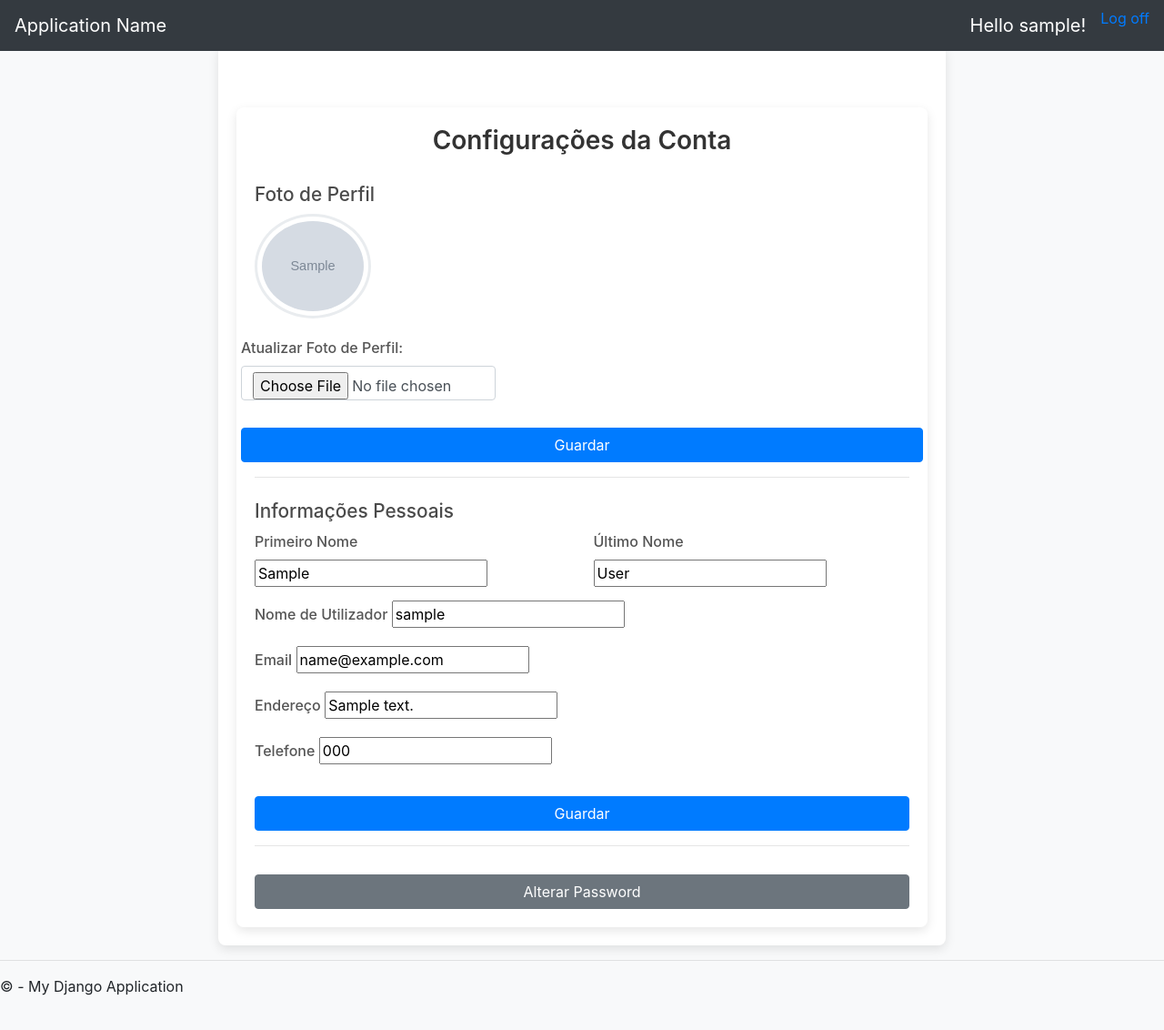
After one commit to rodrigoabreu22/TPW_Project_1, a Django app: page /myprofile/settings in a window 1280 px wide. The commit adds this page. Shown: the whole page at 91% size. Run offline with Django 5.2, Linux system fonts and the light colour scheme; a user stored in the database is signed in; tables that the repository leaves empty hold one stand-in row (values such as "Sample post"); grey boxes marked "Sample" are stand-in pictures; some libraries are stand-ins or nearby versions.

Commit message:
muitos ajustes ao perfil, se mudar alguma coisa agora é css, user list tambem teve uma melhoria.

```diff
--- a/AmorCamisola/forms.py
+++ b/AmorCamisola/forms.py
@@ -8,7 +8,6 @@ class CreateAccountForm(UserCreationForm):
     email = forms.EmailField(label='Email', required=True)
     first_name = forms.CharField(label='First Name', max_length=30, required=True)
     last_name = forms.CharField(label='Last Name', max_length=30, required=True)
-    cc = forms.CharField(label='CC', max_length=50)
     address = forms.CharField(label='Address', max_length=50)
     phone = PhoneNumberField(label='Phone', required=True)
 
@@ -29,12 +28,33 @@ class CreateAccountForm(UserCreationForm):
             # Save additional fields in UserProfile
             UserProfile.objects.create(
                 user=user,
-                cc=self.cleaned_data['cc'],
                 address=self.cleaned_data['address'],
                 phone=self.cleaned_data['phone']
             )
         return user
 
+class UploadProfilePicture(forms.Form):
+    image = forms.FileField(widget=forms.FileInput(
+        attrs={'class': 'form-control',
+               'id': 'image',
+               'name': 'input_file',
+               'accept': 'image/*'
+               }
+    ))
+
+class UpdatePassword(forms. Form):
+    new = forms.CharField(max_length=20, required=True, widget=forms.PasswordInput(attrs={'class': 'form-control'}))
+    confirm = forms.CharField(max_length=20, required=True, widget=forms.PasswordInput(attrs={'class': 'form-control'}))
+
+class UpdateUser(forms.Form):
+    first_name = forms.CharField(label='Primeiro Nome', max_length=30, required=True)
+    last_name = forms.CharField(label='Último Nome', max_length=30, required=True)
+    username = forms.CharField(label='Nome de Utilizador', max_length=30, required=True)
+    email = forms.EmailField(label='Email', required=True)
+
+class UpdateProfile(forms.Form):
+    address = forms.CharField(label='Address', max_length=50)
+    phone = PhoneNumberField(label='Phone', required=True)
 
 class ProductForm(forms.Form):
     CATEGORIES= [
--- /dev/null
+++ b/AmorCamisola/static/css/account.css
@@ -0,0 +1,119 @@
+/* Estilos gerais */
+body {
+    background-color: #f8f9fa;
+}
+
+.container {
+    max-width: 800px;
+    padding: 20px;
+    background-color: #ffffff;
+    box-shadow: 0px 4px 12px rgba(0, 0, 0, 0.1);
+    border-radius: 8px;
+}
+
+h2 {
+    font-size: 1.75rem;
+    color: #333333;
+    font-weight: 600;
+    text-align: center;
+    margin-bottom: 30px;
+}
+
+h4 {
+    font-size: 1.3rem;
+    font-weight: 500;
+    color: #4a4a4a;
+    margin-top: 25px;
+}
+
+/* Formulários */
+.form-group label {
+    font-weight: 500;
+    color: #555;
+}
+
+.form-group {
+    margin-bottom: 15px;
+}
+
+.btn {
+    width: 100%;
+    margin-top: 15px;
+}
+
+.btn-primary {
+    background-color: #007bff;
+    border-color: #007bff;
+}
+
+.btn-primary:hover {
+    background-color: #0056b3;
+    border-color: #0056b3;
+}
+
+/* Seção de Foto de Perfil */
+.d-flex img {
+    border: 3px solid #e9ecef;
+    padding: 5px;
+}
+
+.d-flex {
+    align-items: center;
+    margin-bottom: 20px;
+}
+
+/* Modal de Alteração de Password */
+.modal-content {
+    border-radius: 10px;
+}
+
+.modal-header {
+    background-color: #007bff;
+    color: #ffffff;
+}
+
+.modal-title {
+    font-weight: 500;
+}
+
+.modal-footer .btn-secondary {
+    background-color: #6c757d;
+}
+
+.modal-footer .btn-secondary:hover {
+    background-color: #5a6268;
+}
+
+.modal-footer .btn-primary {
+    background-color: #007bff;
+}
+
+.modal-footer .btn-primary:hover {
+    background-color: #0056b3;
+}
+
+/* Feedback de Sucesso e Erro */
+.alert {
+    border-radius: 8px;
+    font-size: 0.95rem;
+}
+
+.alert-success {
+    background-color: #d4edda;
+    color: #155724;
+}
+
+.alert-danger {
+    background-color: #f8d7da;
+    color: #721c24;
+}
+
+/* Formulário de Informações Pessoais */
+.form-row {
+    display: flex;
+    gap: 15px;
+}
+
+.form-row .form-group {
+    flex: 1;
+}
--- /dev/null
+++ b/AmorCamisola/templates/account.html
@@ -0,0 +1,127 @@
+{% extends "layout.html" %}
+
+{% block content %}
+    {% load static %}
+<!DOCTYPE html>
+<html lang="en">
+<head>
+    <meta charset="UTF-8">
+    <meta name="viewport" content="width=device-width, initial-scale=1.0">
+    <title>{{ user.username }}'s Profile</title>
+    <!-- Bootstrap CSS -->
+    <link rel="stylesheet" href="https://stackpath.bootstrapcdn.com/bootstrap/4.5.2/css/bootstrap.min.css">
+    <link rel="stylesheet" href="{% static 'css/account.css' %}">
+</head>
+<body>
+<div class="container mt-5">
+    <h2>Configurações da Conta</h2>
+
+    <!-- Mensagem de Sucesso ou Erro -->
+    {% if success %}
+        <div class="alert alert-success">{{ success }}</div>
+    {% endif %}
+    {% if error %}
+        <div class="alert alert-danger">{{ error }}</div>
+    {% endif %}
+
+    <!-- Formulário de Upload de Imagem -->
+    <form method="POST" enctype="multipart/form-data">
+        {% csrf_token %}
+        <h4>Foto de Perfil</h4>
+        <div class="d-flex">
+            <img src="{% if account.image %}/media/{{ account.image.name }}{% else %}{% static 'fonts/imgs/defaultUser.png' %}{% endif %}"
+             style="width: 10vw; height: 9vw; object-fit: cover"
+             class="rounded-circle" alt="">
+        </div>
+        <div class="row">
+            <div class="form-group">
+                <label for="image">Atualizar Foto de Perfil:</label>
+                {{ image_form.image }}
+            </div>
+            <button type="submit" class="btn btn-primary" name="image_upload">Guardar</button>
+        </div>
+    </form>
+    <hr>
+
+    <!-- Formulário de Dados do Usuário -->
+    <form method="POST" enctype="multipart/form-data">
+        {% csrf_token %}
+        <h4>Informações Pessoais</h4>
+        <div class="form-row">
+            <div class="form-group col-md-6">
+                <label for="first_name">Primeiro Nome</label>
+                {{ user_form.first_name }}
+            </div>
+            <div class="form-group col-md-6">
+                <label for="last_name">Último Nome</label>
+                {{ user_form.last_name }}
+            </div>
+        </div>
+        <div class="form-group">
+            <label for="username">Nome de Utilizador</label>
+            {{ user_form.username }}
+        </div>
+        <div class="form-group">
+            <label for="email">Email</label>
+            {{ user_form.email }}
+        </div>
+        <div class="form-group">
+            <label for="address">Endereço</label>
+            {{ profile_form.address }}
+        </div>
+        <div class="form-group">
+            <label for="phone">Telefone</label>
+            {{ profile_form.phone }}
+        </div>
+        <button type="submit" class="btn btn-primary" name="profile_change">Guardar</button>
+    </form>
+    <hr>
+
+    <!-- Botão para abrir o modal de Alterar Password -->
+<button type="button" class="btn btn-secondary" data-toggle="modal" data-target="#changePasswordModal">
+    Alterar Password
+</button>
+
+<!-- Modal de Alteração de Password -->
+<div class="modal fade" id="changePasswordModal" tabindex="-1" role="dialog" aria-labelledby="changePasswordModalLabel" aria-hidden="true">
+    <div class="modal-dialog" role="document">
+        <div class="modal-content">
+            <div class="modal-header">
+                <h5 class="modal-title" id="changePasswordModalLabel">Alterar Password</h5>
+                <button type="button" class="close" data-dismiss="modal" aria-label="Close">
+                    <span aria-hidden="true">&times;</span>
+                </button>
+            </div>
+            <form method="POST">
+                {% csrf_token %}
+                <div class="modal-body">
+                    <div class="form-group">
+                        <label for="new_password">Nova Password</label>
+                        {{ password_form.new }}
+                    </div>
+                    <div class="form-group">
+                        <label for="confirm_password">Confirmar Password</label>
+                        {{ password_form.confirm }}
+                    </div>
+                </div>
+                <div class="modal-footer">
+                    <button type="button" class="btn btn-secondary" data-dismiss="modal">Cancelar</button>
+                    <button type="submit" class="btn btn-primary" name="password_change">Alterar Password</button>
+                </div>
+            </form>
+        </div>
+    </div>
+</div>
+
+<!-- Bootstrap JS and dependencies -->
+<script src="https://code.jquery.com/jquery-3.5.1.slim.min.js"></script>
+<script src="https://cdn.jsdelivr.net/npm/@popperjs/core@2.4.3/dist/umd/popper.min.js"></script>
+<script src="https://stackpath.bootstrapcdn.com/bootstrap/4.5.2/js/bootstrap.min.js"></script>
+
+    <!-- Bootstrap JS and dependencies -->
+<script src="https://code.jquery.com/jquery-3.5.1.slim.min.js"></script>
+<script src="https://cdn.jsdelivr.net/npm/@popperjs/core@2.4.3/dist/umd/popper.min.js"></script>
+<script src="https://stackpath.bootstrapcdn.com/bootstrap/4.5.2/js/bootstrap.min.js"></script>
+</body>
+</html>
+{% endblock %}
--- a/AmorCamisola/templates/profile.html
+++ b/AmorCamisola/templates/profile.html
@@ -19,7 +19,9 @@
     <!-- Profile Header Section -->
     <div class="row mb-4">
         <div class="col-md-4 text-center">
-            <img src="{% static 'fonts/imgs/defaultUser.png' %}" alt="Profile Picture" class="rounded-circle img-fluid profile-picture">
+            <img src="{% if profile.image %}/media/{{ profile.image.name }}{% else %}{% static 'fonts/imgs/defaultUser.png' %}{% endif %}"
+             style="width: 10vw; height: 9vw; object-fit: cover"
+             class="rounded-circle" alt="">
         </div>
         <div class="col-md-8">
             <div class="d-flex align-items-center mb-3">
--- a/AmorCamisola/views.py
+++ b/AmorCamisola/views.py
@@ -95,7 +95,7 @@ def createAccount(request):
             return render(request, 'createAccount.html', {'form': form, 'error': 'Form is not valid'})
 
     else:
-        form = CreateAccountForm()  # GET request, instantiate a blank form
+        form = CreateAccountForm()
     return render(request, 'createAccount.html', {'form': form, 'error': False})
 
 @login_required(login_url='/login/')  # Redirects to login if not authenticated
@@ -103,15 +103,11 @@ def myProfile(request):
     user = User.objects.get(id=request.user.id)
     # Get the list of users the current user is following
     following = Following.objects.filter(following=user)
-
     # Get the list of users who follow the current user
     followers = Following.objects.filter(followed_id=user.id)
 
     selling = Product.objects.filter(seller_id=request.user.id)
     profile = UserProfile.objects.get(user=request.user)
-
-    # Check if the profile user is followed by the logged-in user
-    follows = Following.objects.filter(following=request.user, followed=user).exists()
 
     tparams = {"user" : user, "following" : following, "followers" : followers, "selling" : selling, "profile" : profile}
 
@@ -207,28 +203,37 @@ def unfollow_user(request, username):
     return redirect('profile', username=username)
 
 def userlist(request):
-    # Inicializar o formulário de pesquisa
+    # Initialize the search form
     form = SearchUserForm(request.POST or None)
     query = None
     all_users = None
+    all_user_profiles = None
 
-    # Se não houver busca, mostrar os 10 usuários mais populares
+    # Fetch the 10 most popular users based on follower count
     popular_users = (
         User.objects.annotate(num_followers=Count('followers_set'))
         .order_by('-num_followers')[:10]
     )
+    # Fetch the UserProfile objects for popular users
+    popular_users_profiles = UserProfile.objects.filter(user__in=popular_users)
 
-    # Verificar se uma busca foi realizada
+    # Check if a search query is submitted
     if request.method == 'POST' and form.is_valid():
         query = form.cleaned_data['query']
-        # Filtrar os usuários pelo nome
+        # Filter users by username matching the query
         all_users = User.objects.filter(username__icontains=query)
+        # Fetch UserProfile objects for the search results
+        print(all_users)
+        all_user_profiles = UserProfile.objects.filter(user__in=all_users)
+        print(all_user_profiles)
 
-    # Renderizar o template com os resultados
+    # Render the template with the user data and profiles
     return render(request, 'userList.html', {
         'form': form,
         'popular_users': popular_users,
+        'popular_users_profiles': popular_users_profiles,
         'all_users': all_users,
+        'all_user_profiles': all_user_profiles,
         'query': query,
     })
 
@@ -286,3 +291,96 @@ def withdraw_money(request):
         'levantamentoform': levantamentoform,
         'userinfo': userinfo,
     })
+
+@login_required
+def account(request):
+    image_form = UploadProfilePicture(request.POST)
+    user = request.user
+    account = UserProfile.objects.get(user=user)
+
+    return render(request, 'account.html', {'user':user, 'account': account})
+
+@login_required
+def accountSettings(request):
+    if request.method == 'GET':
+        user = request.user
+        account = UserProfile.objects.get(user=user)
+        image_form = UploadProfilePicture()
+        user_form = UpdateUser(initial={'email': user.email, 'username': user.username, 'first_name': user.first_name, 'last_name': user.last_name})
+        profile_form = UpdateProfile(initial={'address':account.address, 'phone':account.phone})
+        password_form = UpdatePassword()
+        return render(request, 'account.html', {'user': user, 'account':account,'image_form': image_form, 'user_form': user_form,
+                                                         'profile_form': profile_form, 'password_form': password_form})
+    elif request.method == 'POST':
+        if 'image' in request.FILES:
+            user=request.user
+            account = UserProfile.objects.get(user=user)
+            image_form=UploadProfilePicture(request.POST, request.FILES)
+            if image_form.is_valid():
+                file = request.FILES['image']
+
+                if file:
+                    account.image = file
+                    account.update_image(file)
+                    account.save()
+                    return redirect('/myprofile/settings')
+                else:
+                    image_form = UploadProfilePicture()
+                    print(image_form.errors)
+                    return render(request, 'account.html', {'user': user, 'account':account, 'image_form': image_form})
+
+        elif  'profile_change' in request.POST:
+            # get the form info
+            user=request.user
+            user_profile = UserProfile.objects.get(user=user)
+            user_form = UpdateUser(request.POST)
+            profile_form = UpdateProfile(request.POST)
+            if profile_form.is_valid() and user_form.is_valid():
+                if user.username != user_form.cleaned_data['username']:
+                    user.username = user_form.cleaned_data['username']
+                if user.email != user_form.cleaned_data['email']:
+                    user.email = user_form.cleaned_data['email']
+                if user.first_name != user_form.cleaned_data['first_name']:
+                    user.first_name = user_form.cleaned_data['first_name']
+                if user.last_name != user_form.cleaned_data['last_name']:
+                    user.last_name = user_form.cleaned_data['last_name']
+                user.save()
+                if user_profile.phone != profile_form.cleaned_data['phone']:
+                    user_profile.phone = profile_form.cleaned_data['phone']
+                if user_profile.address != profile_form.cleaned_data['address']:
+                    user_profile.address = profile_form.cleaned_data['address']
+                user_profile.save()
+
+                return redirect('/myprofile/settings')
+
+        elif 'password_change' in request.POST:
+            user = request.user
+            account = UserProfile.objects.get(user=user)
+            password_form = UpdatePassword(request.POST)
+            image_form = UploadProfilePicture()
+            user_form = UpdateUser(initial={'email': user.email, 'username': user.username, 'first_name': user.first_name, 'last_name': user.last_name})
+            profile_form = UpdateProfile(initial={'address': account.address, 'phone': account.phone})
+            if password_form.is_valid():
+                if password_form.cleaned_data['new'] == password_form.cleaned_data['confirm']:
+                    request.user.set_password(password_form.cleaned_data['new'])
+                    user.save()
+                    print('Password changed successfully!')
+                    return render(request, 'account.html', {'user': user, 'account':account, 'password_form': password_form,
+                                                                     'image_form': image_form,
+                                                                     'profile_form': profile_form,
+                                                                     'user_form': user_form,
+                                                                     'success': 'Password changed successfully!'})
+                else:
+                    print('Passwords do not match!')
+                    return render(request, 'account.html', {'user': user, 'account':account, 'password_form': password_form,
+                                                                     'image_form': image_form,
+                                                                     'profile_form': profile_form,
+                                                                     'user_form': user_form,
+                                                                     'error': 'Passwords do not match!'})
+
+            else:
+                return render(request, 'account.html', {'user': user, 'account':account, 'password_form': password_form,
+                                                                 'image_form': image_form,
+                                                                 'profile_form': profile_form,
+                                                                 'user_form': user_form,
+                                                                 'error': 'Invalid form!'})
--- a/TPW_Project_1/urls.py
+++ b/TPW_Project_1/urls.py
@@ -22,6 +22,7 @@ urlpatterns = [
     path('wallet/', views.walletLogic, name='wallet'),
     path('wallet/deposit/', views.deposit_money, name='deposit_money'),
     path('wallet/withdraw/', views.withdraw_money, name='withdraw_money'),
+    path('myprofile/settings', views.accountSettings, name='profile_settings'),  # Profile page
 ]
 
 if settings.DEBUG:
```
Also changed, not shown: AmorCamisola/models.py (+5 -2 lines), AmorCamisola/static/css/profile.css (+30 -7 lines), AmorCamisola/static/css/user_list.css (added, +40 -0 lines), AmorCamisola/templates/account2.html (added, +92 -0 lines), AmorCamisola/templates/createAccount.html (+2 -16 lines), AmorCamisola/templates/login.html (+20 -4 lines), AmorCamisola/templates/myProfile.html (+16 -10 lines), AmorCamisola/templates/userList.html (+42 -49 lines), AmorCamisola/migrations/0001_initial.py.
